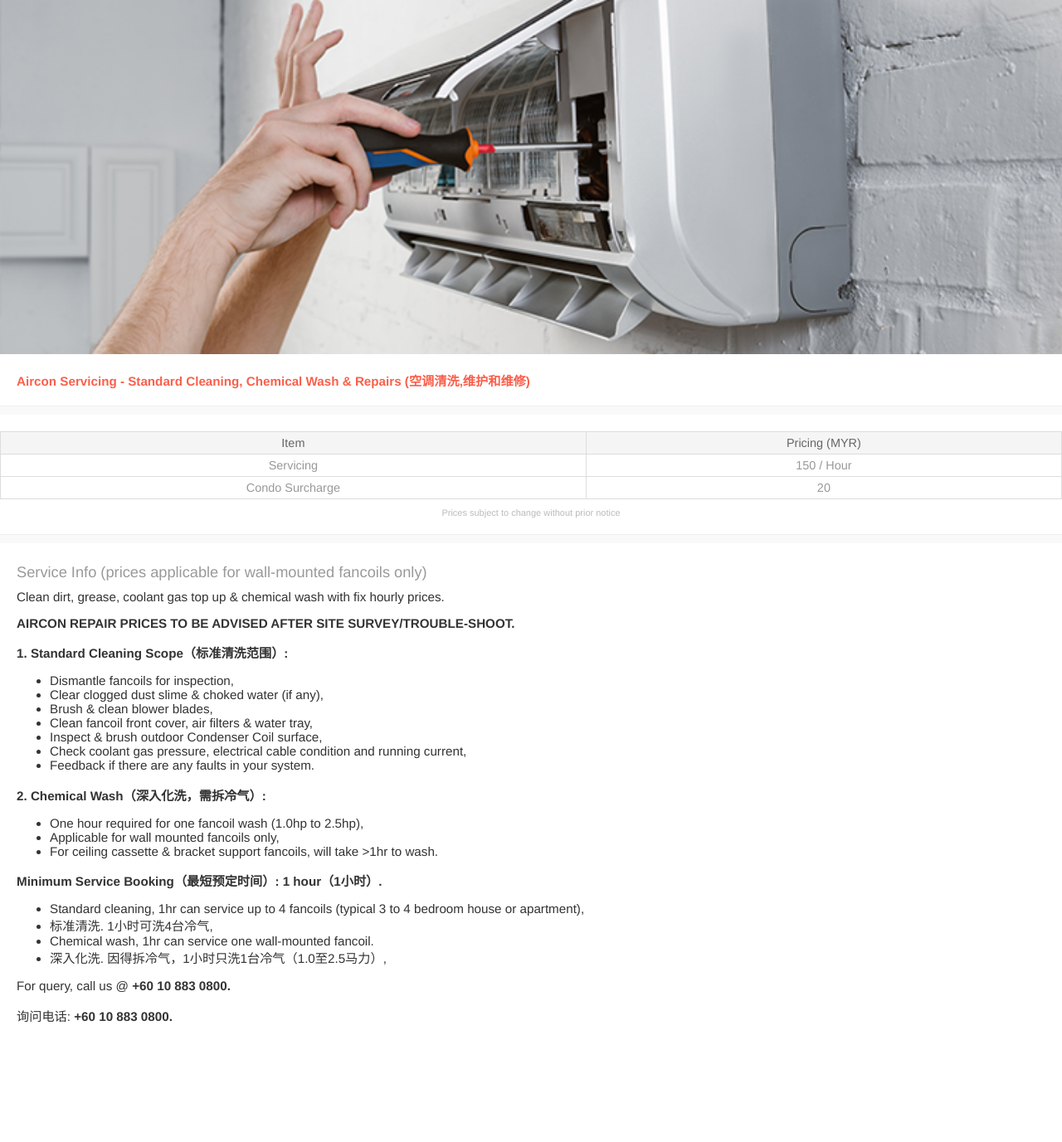
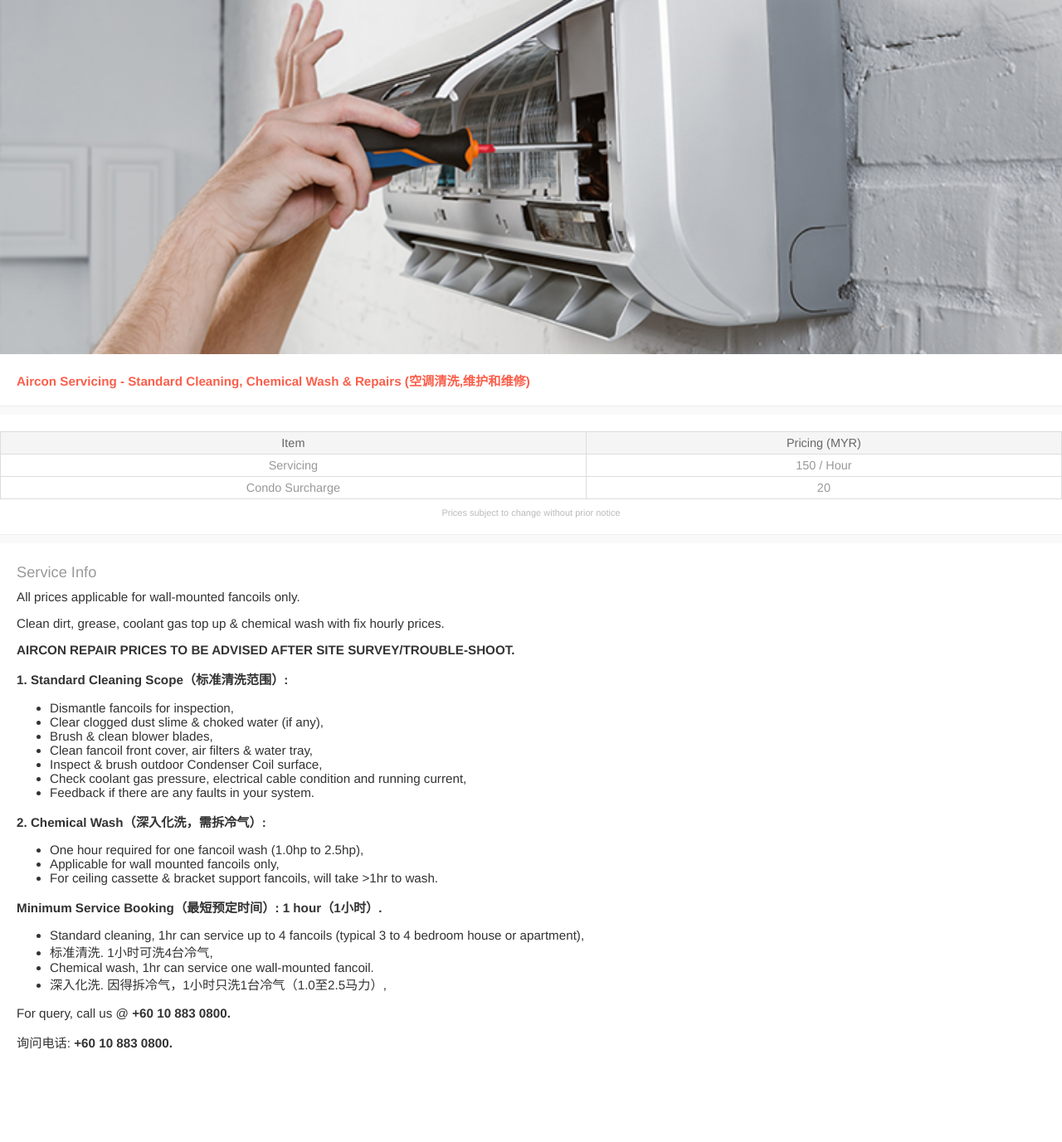
Before and after one commit to blooms-singapore/pages, a Jekyll site: the page built from en/services/myr/aircon.html, in a window 1280 px wide. Shown: the whole page at 83% size. Built offline with Jekyll 4.4.1, drawn with Linux system fonts in a browser that asks for light colours; before the commit the page ends 1345 px from its top, so only the background shows below that.

Commit message:
Update aircon.html

```diff
--- a/en/services/myr/aircon.html
+++ b/en/services/myr/aircon.html
@@ -31,7 +31,10 @@
 
 <div class="gap">
   <div class="service-info">
-    <h4 class="service-title">Service Info (prices applicable for wall-mounted fancoils only)</h4>
+    <h4 class="service-title">Service Info</h4>
+    <p>
+      All prices applicable for wall-mounted fancoils only.
+      <p>
 
     <p>
       Clean dirt, grease, coolant gas top up & chemical wash with fix hourly prices.<br>
```
